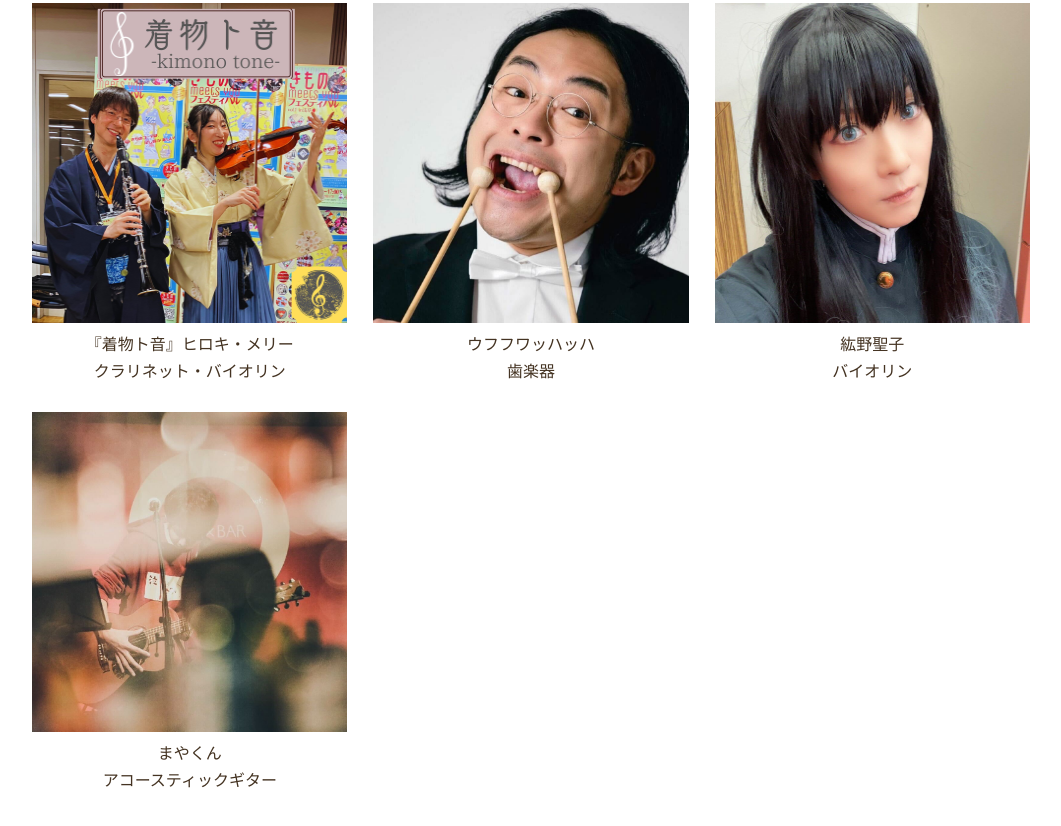
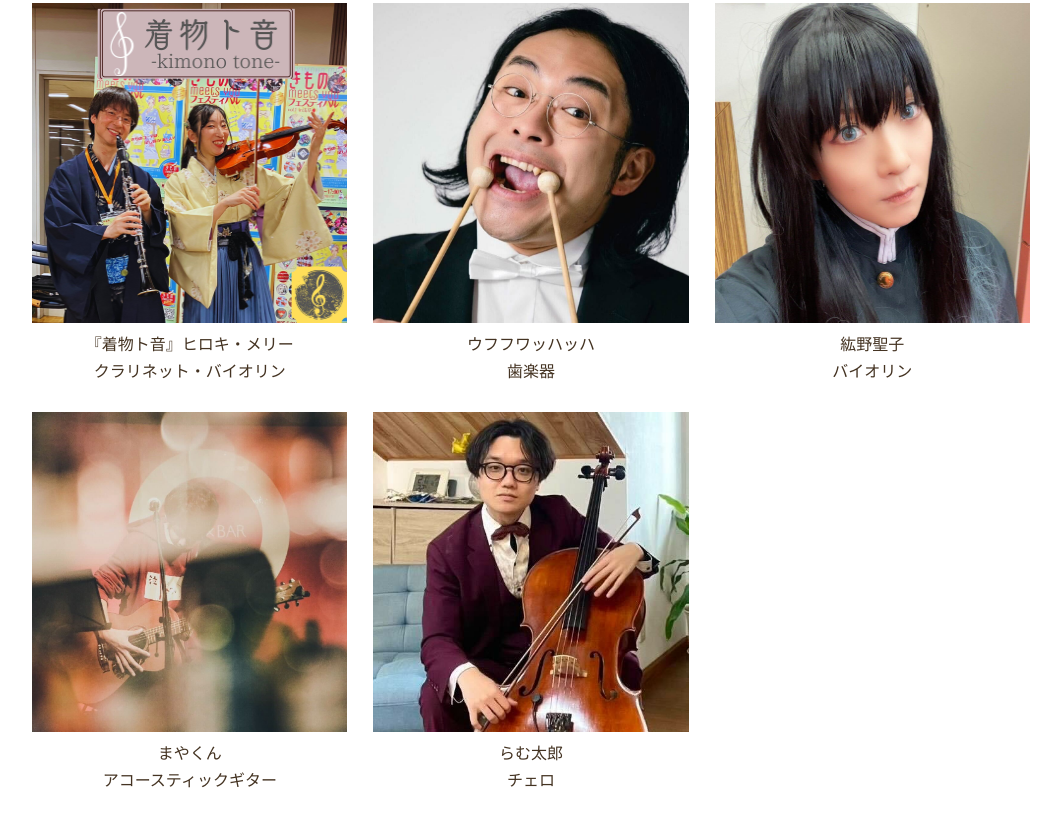
Before and after one commit to MasaNakamura-ctrl/gakkiTsukai, a plain HTML site: page casts.html in a window 1280 px wide. Shown: the part 597-1423 px from the top of the page, without its empty margins (109-1170 px from the left). Drawn offline with Linux system fonts and the light colour scheme; some packages are replaced by stand-ins of ours.

Commit message:
Update:出演者追加

```diff
--- a/casts.html
+++ b/casts.html
@@ -66,6 +66,11 @@
                 <p>まやくん<br>
                     アコースティックギター</p>
             </div>
+            <div class="member">
+                <img src="./images/ramutaro.jpg" width="320" height="320">
+                <p>らむ太郎<br>
+                    チェロ</p>
+            </div>
         </div>
         <script src="./js/main.js"></script>
     </body>
```
Also changed, not shown: images/ramutaro.jpg (added).
